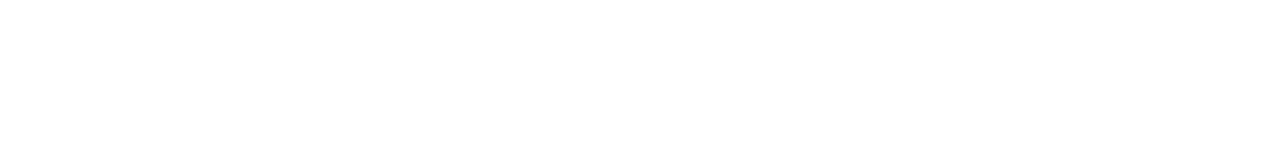
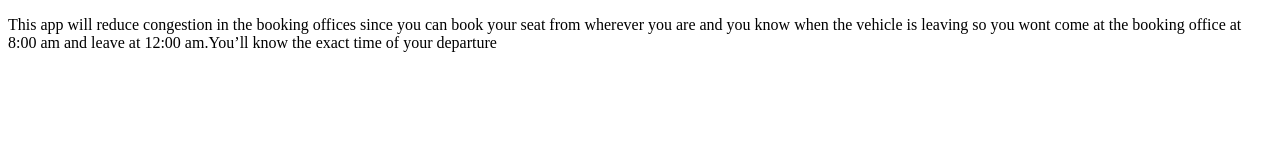
Before and after one commit to mishael254/safari-booking-app, a plain HTML site: page index.html in a window 1280 px wide. Drawn offline with Linux system fonts and the light colour scheme.

Commit message:
add paragraph

```diff
--- a/index.html
+++ b/index.html
@@ -2,10 +2,15 @@
 <html lang="en">
 
 <head>
+
     <meta charset="UTF-8">
     <meta name="viewport" content="width=device-width, initial-scale=1.0">
     <title>Document</title>
 </head>
+<p>This app will reduce congestion in the booking offices since you can book your seat from wherever you are and you know when the vehicle is leaving so you wont come at the booking office at 8:00 am and leave at 12:00 am.You’ll know the exact time of your
+    departure
+</p>
+
 
 <body>
 
```
